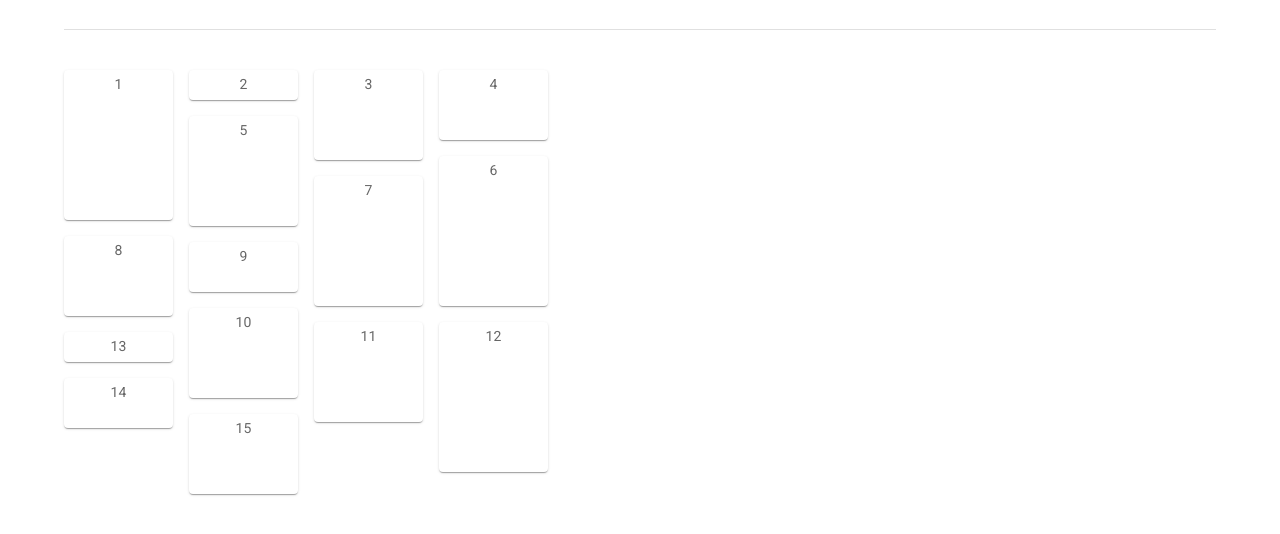
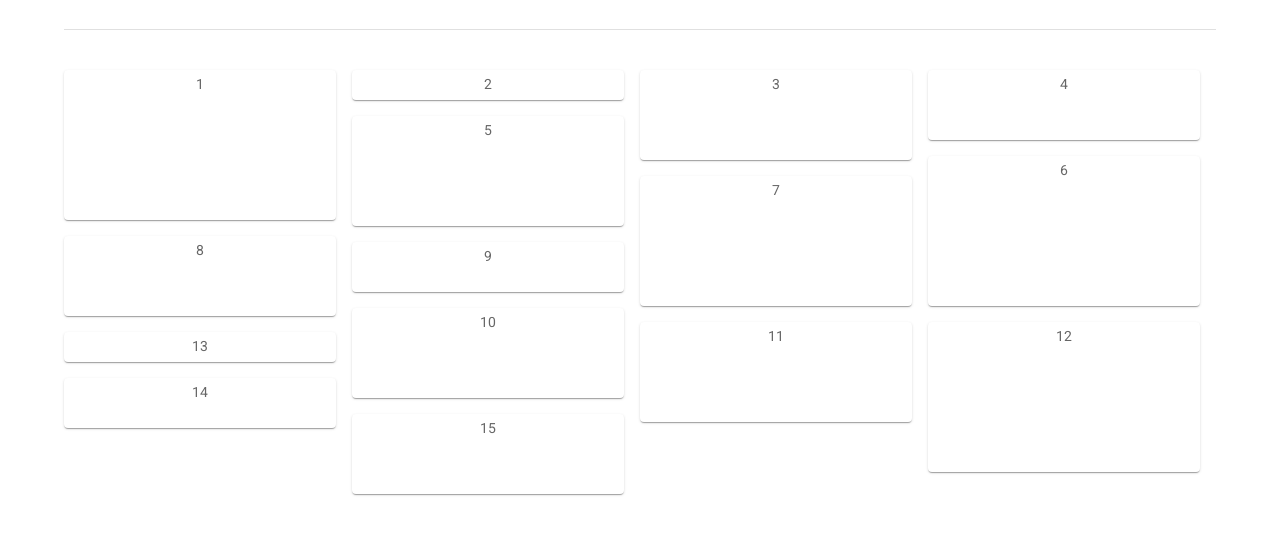
Before and after one commit to Azizkhuja/Exhibition, a React (Create React App) app: page / in a window 1280 px wide. Shown: the part 1114-1648 px from the top of the page. Built offline with nearby package versions, Linux system fonts and the light colour scheme; grey boxes are pictures that could not be loaded.

Commit message:
APP-04 remove mix hieght

```diff
--- a/src/components/Home/SearchMasonry/SearchMasonry.tsx
+++ b/src/components/Home/SearchMasonry/SearchMasonry.tsx
@@ -19,7 +19,7 @@ const Item = styled(Paper)(({ theme }) => ({
 const SearchMasonry = () => {
   return (
     <Container>
-      <Box sx={{ width: 500, minHeight: 393 }}>
+      <Box>
         <Masonry columns={4} spacing={2}>
           {heights.map((height, index) => (
             <Item key={index} sx={{ height }}>
```
